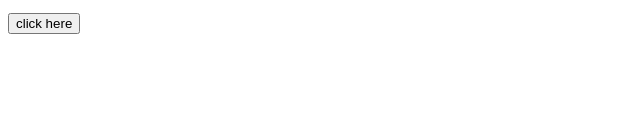
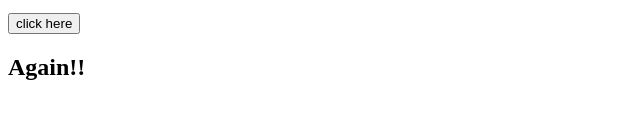
Before and after one commit to nadimnito/firstproject, a plain HTML site: page index1.html in a window 1280 px wide. Shown: the part 148-266 px from the top of the page, without its empty margins (0-640 px from the left). Drawn offline with Linux system fonts and the light colour scheme.

Commit message:
Update index1.html

```diff
--- a/index1.html
+++ b/index1.html
@@ -11,5 +11,6 @@
     <h2>I'm getting ready my firstr website as my portfolio</h2>
     <p>paragraph tag</p>
     <button>click here</button>
+    <h2>Again!!<h2>
 </body>
 </html>
```
